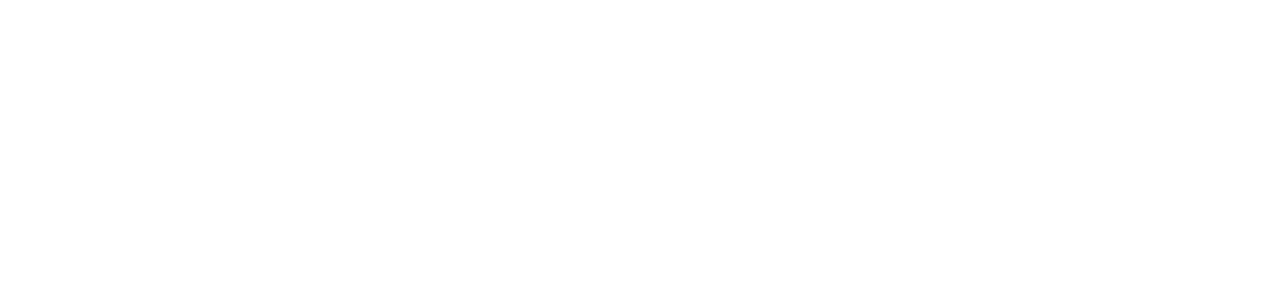
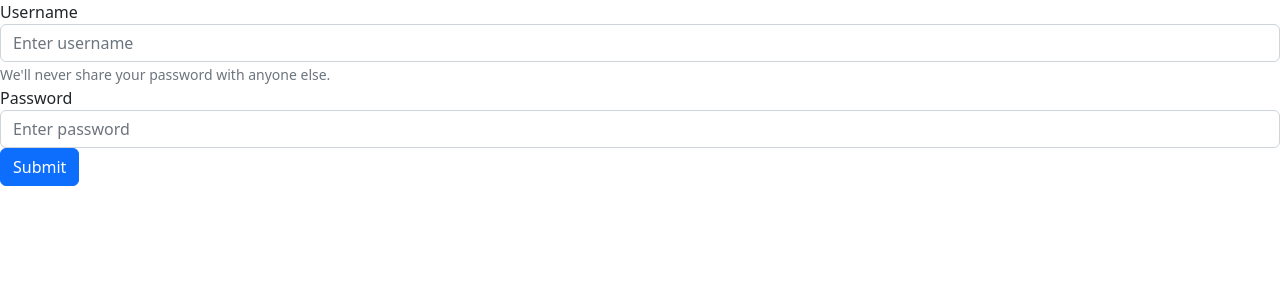
Before and after one commit to teodorpenevski/forum, an Angular app: page /login in a window 1280 px wide. Before the commit this address led to /. Shown: the top 300 px of the page. Built offline with nearby package versions, Linux system fonts and the light colour scheme; no server answers.

Commit message:
added login and logged in user func

```diff
--- a/src/app/app-routing.module.ts
+++ b/src/app/app-routing.module.ts
@@ -3,10 +3,12 @@ import { RouterModule, Routes } from '@angular/router';
 
 import { PostComponent } from "./post/post.component";
 import { UserComponent } from './user/user.component';
+import { LoginComponent } from './login/login.component';
 
 const routes: Routes = [
   { path: 'post', component: PostComponent },
-  { path: 'user/:username', component: UserComponent },
+  { path: 'users/:username', component: UserComponent },
+  { path: 'login', component: LoginComponent }
 ];
 
 @NgModule({
--- /dev/null
+++ b/src/app/auth.service.ts
@@ -0,0 +1,23 @@
+import { Injectable } from '@angular/core';
+import { LoginDto } from './login.dto';
+import { HttpClient } from '@angular/common/http';
+import { Observable } from 'rxjs';
+import { User } from './user';
+
+@Injectable({
+  providedIn: 'root'
+})
+export class AuthService {
+  private apiUrl = 'http://localhost:8080/api';
+
+  constructor(private http: HttpClient) { }
+
+  logIn(loginDto: LoginDto): Observable<User>{
+    return this.http.post(`${this.apiUrl}/users/login`, loginDto) as Observable<User>
+  }
+
+  getCurrentUser(): Observable<string>{
+    return this.http.get(`${this.apiUrl}/users/current`, {responseType: 'text'}) as Observable<string>
+  }
+
+}
--- /dev/null
+++ b/src/app/login.dto.ts
@@ -0,0 +1,4 @@
+export interface LoginDto{
+    username: string;
+    password: string;
+}
--- /dev/null
+++ b/src/app/login/login.component.html
@@ -0,0 +1,12 @@
+<form [formGroup]="loginForm" (ngSubmit)="onSubmit()">
+    <div class="form-group">
+      <label for="usernamr">Username</label>
+      <input type="username" formControlName="username" class="form-control" id="email" aria-describedby="usernameHelp" placeholder="Enter username">
+      <small id="usernameHelp" class="form-text text-muted">We'll never share your password with anyone else.</small>
+    </div>
+    <div class="form-group">
+      <label for="password">Password</label>
+      <input type="password" formControlName="password" class="form-control" id="password" placeholder="Enter password">
+    </div>
+    <button type="submit" class="btn btn-primary">Submit</button>
+</form>
--- /dev/null
+++ b/src/app/login/login.component.ts
@@ -0,0 +1,46 @@
+import { Component, DoCheck, OnInit } from '@angular/core';
+import { AuthService } from '../auth.service';
+import { FormBuilder, FormControl, FormGroup, Validators } from '@angular/forms';
+import { Router } from '@angular/router';
+
+@Component({
+  selector: 'app-login',
+  templateUrl: './login.component.html',
+  styleUrls: ['./login.component.css'],
+})
+export class LoginComponent implements OnInit {
+  loginForm: FormGroup;
+  isAuthenticated: Boolean = false;
+
+  constructor(
+    private authService: AuthService,
+    private formBuilder: FormBuilder,
+    private router: Router,
+  ) {
+  }
+
+
+  ngOnInit(): void {
+    this.loginForm = this.formBuilder.group({
+      username: new FormControl(),
+      password: new FormControl(),
+    });
+
+    this.authService.getCurrentUser().subscribe((data) => {
+      if(data != ""){
+        this.router.navigateByUrl(`/users/${data}`)
+      }
+    })
+  }
+
+  get formControls() {
+    return this.loginForm.controls;
+  }
+
+  onSubmit(): void {
+    console.log(this.loginForm.value['username'])
+    this.authService.logIn(this.loginForm.value).subscribe(data => {
+      this.router.navigateByUrl(`/users/${data.username}`)
+    })
+  }
+}
--- a/src/app/user.service.ts
+++ b/src/app/user.service.ts
@@ -2,6 +2,7 @@ import { HttpClient } from '@angular/common/http';
 import { Injectable } from '@angular/core';
 import { Observable } from 'rxjs';
 import { User } from './user';
+import { AuthService } from './auth.service';
 
 @Injectable({
   providedIn: 'root',
@@ -9,7 +10,7 @@ import { User } from './user';
 export class UserService {
   private apiUrl = 'http://localhost:8080/api';
 
-  constructor(private http: HttpClient) {}
+  constructor(private http: HttpClient, private authService: AuthService) {}
 
   getUserByUsername(username: string): Observable<User> {
     return this.http.get<User>(`${this.apiUrl}/users/${username}`);
--- a/tsconfig.json
+++ b/tsconfig.json
@@ -6,6 +6,7 @@
     "outDir": "./dist/out-tsc",
     "forceConsistentCasingInFileNames": true,
     "strict": true,
+    "strictPropertyInitialization": false,
     "noImplicitOverride": true,
     "noPropertyAccessFromIndexSignature": true,
     "noImplicitReturns": true,
```
Also changed, not shown: src/app/app.module.ts (+7 -2 lines), src/app/login/login.component.css (added), 2 other files (tests, documents, lock files or other folders).
